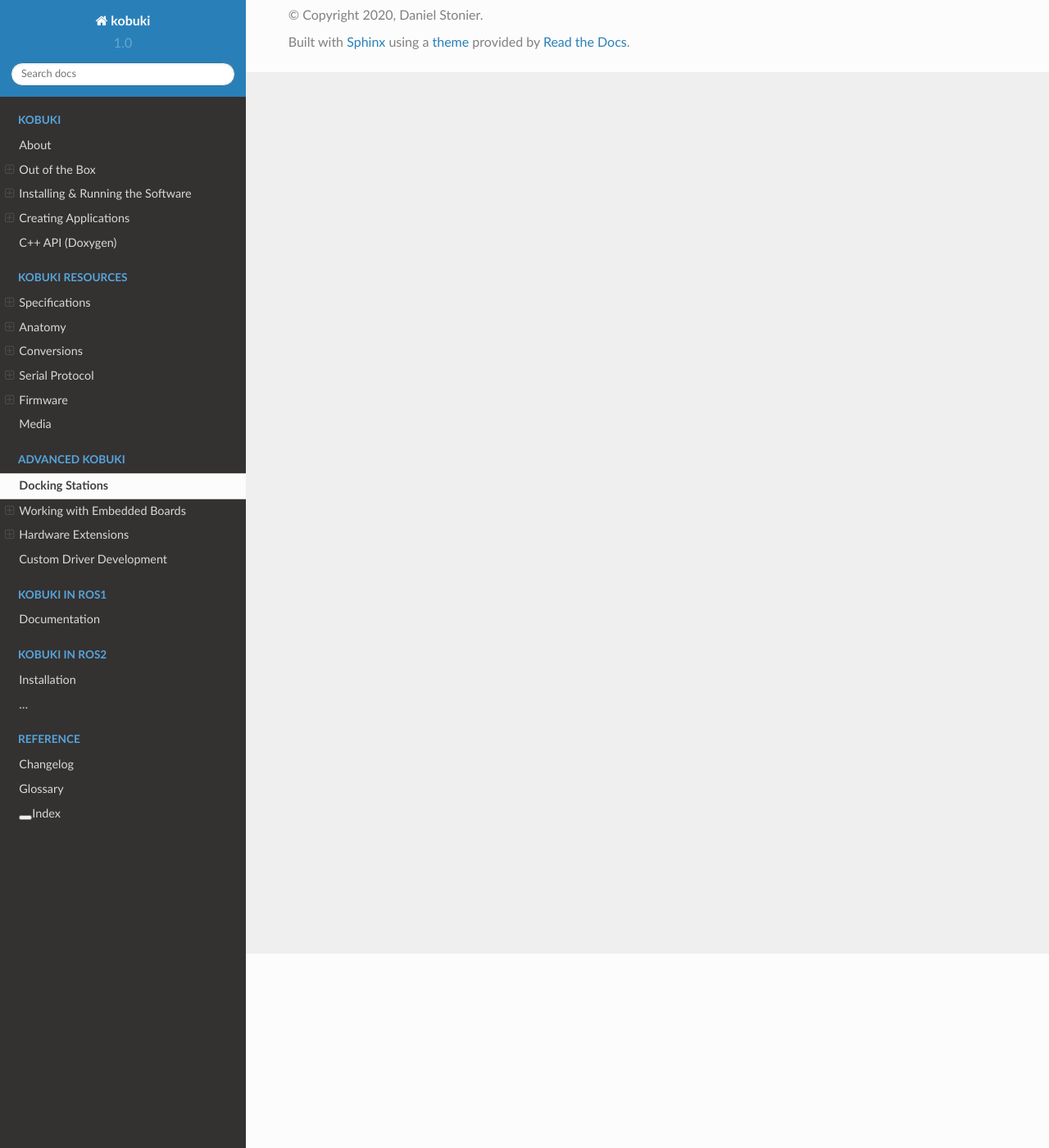
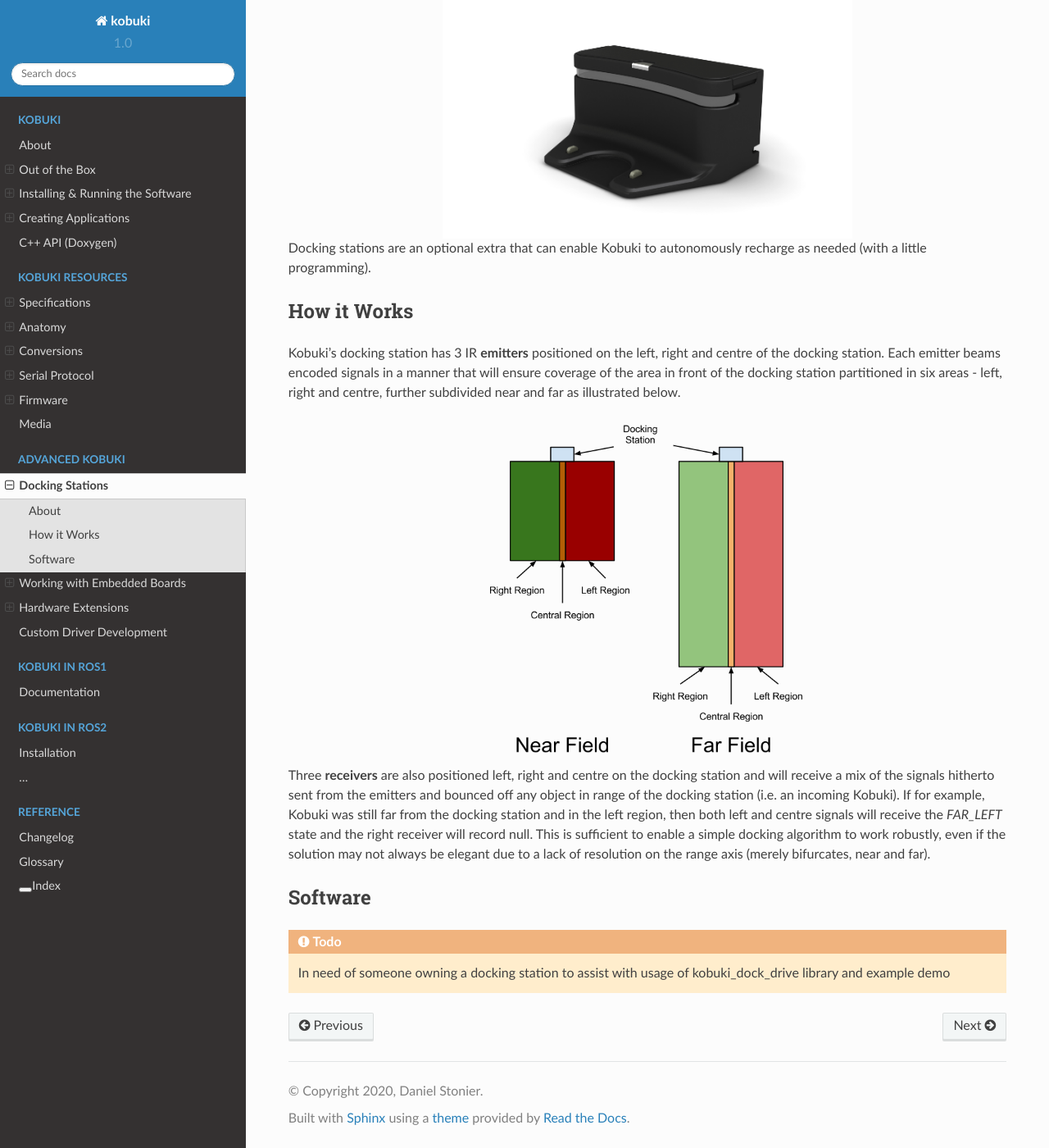
Before and after one commit to kobuki-base/kobuki_documentation, a Sphinx documentation site: the page built from doc/docking.rst, in a window 1280 px wide and 1400 px high, scrolled down 237 px. Shown: the whole window at 82% size. Built offline with Sphinx 7.4.7 and the Read the Docs theme 2.0.0, drawn with Linux system fonts in a browser that asks for light colours.

Commit message:
[docking] stubbing out the docking docs
Missing software instructions though - need a demo program
and some testing.

```diff
--- a/doc/docking.rst
+++ b/doc/docking.rst
@@ -1,2 +1,35 @@
 Docking Stations
 ================
+
+About
+-----
+
+.. image:: images/docking_station.jpg
+    :width: 500px
+    :align: center
+
+Docking stations are an optional extra that can enable Kobuki to autonomously recharge as needed (with a little programming).
+
+How it Works
+------------
+
+Kobuki's docking station has 3 IR **emitters** positioned on the left, right and centre of the docking station. Each emitter beams encoded signals
+in a manner that will ensure coverage of the area in front of the docking station partitioned in six areas - left, right and centre, further
+subdivided near and far as illustrated below.
+
+.. image:: images/dock_ir_fields.png
+    :width: 400px
+    :align: center
+
+Three **receivers** are also positioned left, right and centre on the docking station and will receive a mix of the signals hitherto sent
+from the emitters and bounced off any object in range of the docking station (i.e. an incoming Kobuki). If for example, Kobuki was
+still far from the docking station and in the left region, then both left and centre signals will receive the *FAR_LEFT* state and the
+right receiver will record null. This is sufficient to enable a simple docking algorithm to work robustly, even if the solution may
+not always be elegant due to a lack of resolution on the range axis (merely bifurcates, near and far).
+
+Software
+--------
+
+.. todo::
+
+   In need of someone owning a docking station to assist with usage of kobuki_dock_drive library and example demo
```
Also changed, not shown: doc/images/docking_station.jpg (added).
